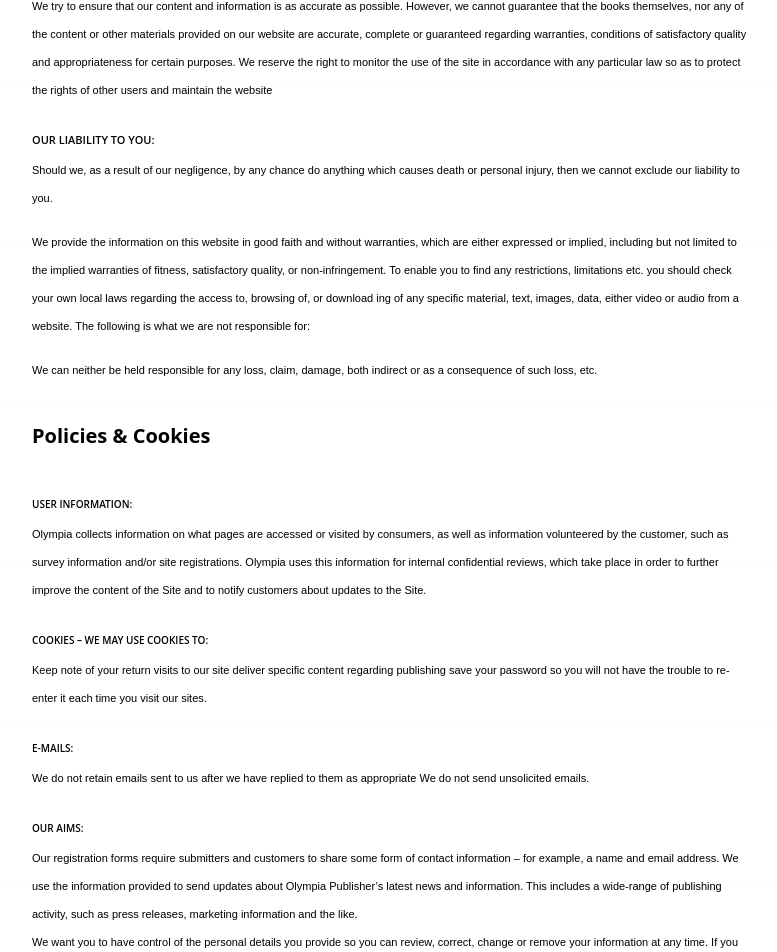
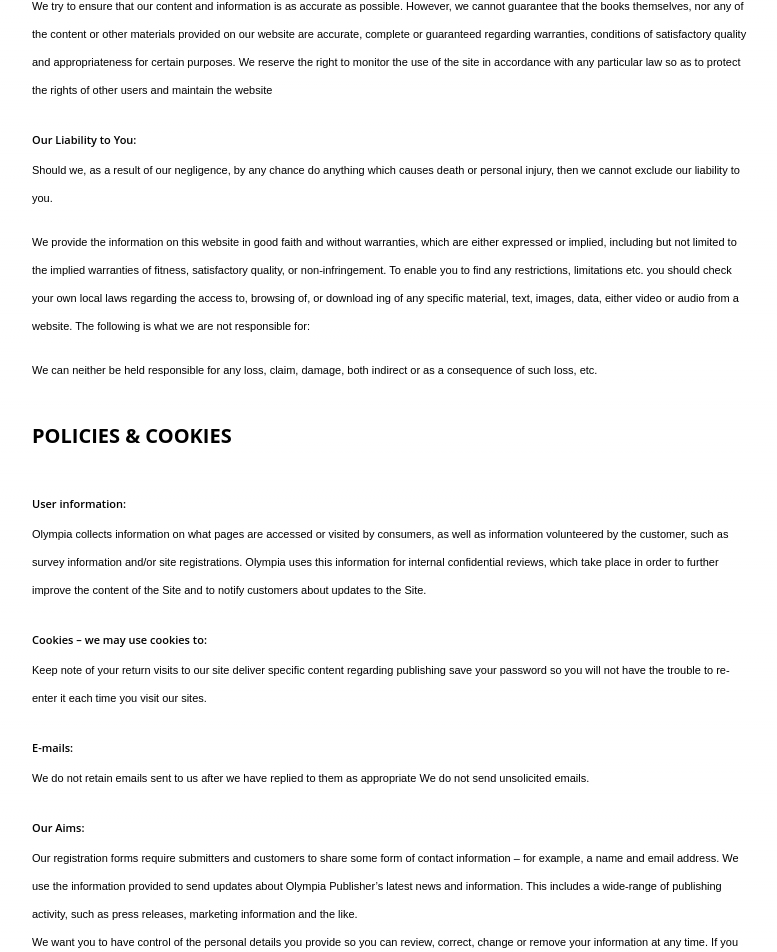
Before and after one commit to Hadees621/Olympia-USA, a Next.js app: page /terms-and-conditions in a window 1280 px wide. Shown: the part 758-1710 px from the top of the page, without its empty margins (248-1025 px from the left). Built offline with nearby package versions, Linux system fonts and the light colour scheme.

Commit message:
chore: /terms fixes

```diff
--- a/src/app/terms-and-conditions/page.js
+++ b/src/app/terms-and-conditions/page.js
@@ -1,7 +1,7 @@
 import Banner from "@/components/common/Banner";
 import React from "react";
 
-const page = () => {
+const Page = () => {
   return (
     <div className="font-open-sans lg:max-w-[800px] xl:max-w-[1000px] 2xl:max-w-[1400px] mx-auto">
       <Banner title={"Terms & Conditions"} />
@@ -14,16 +14,23 @@ const page = () => {
           info@olympiapublishers.com
         </p>
 
-        <h1 className="font-bold text-[18px] font-open-sans lg:hidden">
+        <h1 className="font-bold text-[18px] font-open-sans uppercase lg:hidden">
           {" "}
-          TERMS & CONDITIONS{" "}
+          Terms & Conditions{" "}
         </h1>
-        <h1 className="font-bold text-[20px] lg:py-4 font-open-sans hidden lg:block">
+        <h1 className="font-bold text-[20px] lg:py-4 font-open-sans  hidden lg:block">
           {" "}
           Terms & Conditions{" "}
         </h1>
         <div>
-          <p className="font-semibold text-[12px]">Copyright and Trademarks:</p>
+          <p className="font-semibold text-[12px] lg:text-[11px] hidden lg:flex">
+            Copyright and Trademarks:
+          </p>
+          <p className="font-semibold text-[12px] uppercase lg:hidden">
+            Copyright and Trademarks:
+          </p>
+
+          <p className="font-semibold text-[12px]"></p>
           <div className="lg:space-y-4 text-[11px] lg:leading-7 lg:font-droid-sans">
             <p>
               This site is owned and operated by Olympia Publishers as part of
@@ -57,7 +64,12 @@ const page = () => {
         </div>
 
         <div>
-          <p className="font-semibold text-[11px]">OUR LIABILITY TO YOU:</p>
+          <p className="font-semibold text-[12px] lg:text-[11px] hidden lg:flex">
+            Our Liability to You:
+          </p>
+          <p className="font-semibold text-[12px] uppercase lg:hidden">
+            OUR LIABILITY TO YOU:
+          </p>
           <div className="lg:space-y-4 text-[11px] lg:leading-7 lg:font-droid-sans">
             <p>
               Should we, as a result of our negligence, by any chance do
@@ -81,19 +93,23 @@ const page = () => {
           </div>
         </div>
 
-        <h1 className="font-bold text-[15px] lg:text-[20px] lg:py-4 font-open-sans lg:hidden">
+        <h1 className="font-bold text-[18px] font-open-sans uppercase lg:hidden">
           {" "}
-          POLICIES AND COOKIES
+          Policies and Cookies
         </h1>
-        <h1 className="font-bold text-[15px] lg:text-[20px] lg:py-4 font-open-sans hidden lg:block">
+        <h1 className="font-bold text-[20px] lg:py-4 font-open-sans uppercase hidden lg:block">
           {" "}
           Policies & Cookies{" "}
         </h1>
 
         <div>
-          <p className="font-semibold text-[12px] lg:text-[10px]">
+          <p className="font-semibold text-[12px] lg:text-[11px] hidden lg:flex">
+            User information:
+          </p>
+          <p className="font-semibold text-[12px] uppercase lg:hidden">
             USER INFORMATION:
           </p>
+          <p className="font-semibold text-[12px] lg:text-[10px]"></p>
           <p className="text-[11px] lg:leading-7 lg:font-droid-sans">
             Olympia collects information on what pages are accessed or visited
             by consumers, as well as information volunteered by the customer,
@@ -105,7 +121,10 @@ const page = () => {
         </div>
 
         <div>
-          <p className="font-semibold text-[12px] lg:text-[10px]">
+          <p className="font-semibold text-[12px] lg:text-[11px] hidden lg:flex">
+            Cookies – we may use cookies to:
+          </p>
+          <p className="font-semibold text-[12px] uppercase lg:hidden">
             COOKIES – WE MAY USE COOKIES TO:
           </p>
           <p className="text-[11px] lg:leading-7 lg:font-droid-sans">
@@ -116,7 +135,10 @@ const page = () => {
         </div>
 
         <div>
-          <p className="font-semibold text-[12px] lg:text-[10px] uppercase">
+          <p className="font-semibold text-[12px] lg:text-[11px] hidden lg:flex">
+            E-mails:
+          </p>
+          <p className="font-semibold text-[12px] uppercase lg:hidden">
             E-mails:
           </p>
           <p className="text-[11px] lg:leading-7 lg:font-droid-sans">
@@ -126,7 +148,10 @@ const page = () => {
         </div>
 
         <div>
-          <p className="font-semibold text-[12px] lg:text-[10px] uppercase">
+          <p className="font-semibold text-[12px] lg:text-[11px] hidden lg:flex">
+            Our Aims:
+          </p>
+          <p className="font-semibold text-[12px] uppercase lg:hidden">
             Our Aims:
           </p>
           <p className="text-[11px] lg:leading-7 lg:font-droid-sans">
@@ -156,4 +181,164 @@ const page = () => {
   );
 };
 
-export default page;
+export default Page;
+
+// import Banner from "@/components/common/Banner";
+// import React from "react";
+
+// const page = () => {
+//   return (
+//     <div className="font-open-sans lg:max-w-[800px] xl:max-w-[1000px] 2xl:max-w-[1400px] mx-auto">
+//       <Banner title={"Terms & Conditions"} />
+//       <div className="space-y-5 px-10 leading-8 font-medium py-10 lg:max-w-[700px] xl:max-w-[800px] 2xl:max-w-[1000px] mx-auto llg:mb-40">
+//         <p className="text-center lg:text-start">
+//           Your use of this website constitutes acceptance by you of the
+//           following Terms and Conditions. Please scroll down to view Olympia’s
+//           policies, if you have any further questions, or your query isn’t
+//           covered below, please let us know by contacting us on
+//           info@olympiapublishers.com
+//         </p>
+
+//         <h1 className="font-bold text-[18px] font-open-sans lg:hidden">
+//           {" "}
+//           TERMS & CONDITIONS{" "}
+//         </h1>
+//         <h1 className="font-bold text-[20px] lg:py-4 font-open-sans hidden lg:block">
+//           {" "}
+//           Terms & Conditions{" "}
+//         </h1>
+//         <div>
+//           <p className="font-semibold text-[12px]">Copyright and Trademarks:</p>
+//           <div className="lg:space-y-4 text-[11px] lg:leading-7 lg:font-droid-sans">
+//             <p>
+//               This site is owned and operated by Olympia Publishers as part of
+//               Ashwell Publishing Limited. All information and material appearing
+//               on the Site are displayed for the sole use of Olympia Publishers.
+//               All software used on this Site and all content contained within
+//               the Site (site design, graphics, text, video, audio, copy) is
+//               property of Olympia Publishers Limited and is protected by
+//               international copyright laws.
+//             </p>
+//             <p>
+//               The advantage to yourself is that you will be able to obtain
+//               access to the material on this website, free of charge, and to do
+//               so you will not have to register any details about yourself which
+//               you can imagine is an advantage. However – should you wish to
+//               purchase or actually to order anything – we do require you to
+//               register so that you are enabled to receive from us the goods you
+//               want.
+//             </p>
+//             <p>
+//               We try to ensure that our content and information is as accurate
+//               as possible. However, we cannot guarantee that the books
+//               themselves, nor any of the content or other materials provided on
+//               our website are accurate, complete or guaranteed regarding
+//               warranties, conditions of satisfactory quality and appropriateness
+//               for certain purposes. We reserve the right to monitor the use of
+//               the site in accordance with any particular law so as to protect
+//               the rights of other users and maintain the website
+//             </p>
+//           </div>
+//         </div>
+
+//         <div>
+//           <p className="font-semibold text-[11px]">OUR LIABILITY TO YOU:</p>
+//           <div className="lg:space-y-4 text-[11px] lg:leading-7 lg:font-droid-sans">
+//             <p>
+//               Should we, as a result of our negligence, by any chance do
+//               anything which causes death or personal injury, then we cannot
+//               exclude our liability to you.
+//             </p>
+//             <p>
+//               We provide the information on this website in good faith and
+//               without warranties, which are either expressed or implied,
+//               including but not limited to the implied warranties of fitness,
+//               satisfactory quality, or non-infringement. To enable you to find
+//               any restrictions, limitations etc. you should check your own local
+//               laws regarding the access to, browsing of, or download ing of any
+//               specific material, text, images, data, either video or audio from
+//               a website. The following is what we are not responsible for:
+//             </p>
+//             <p>
+//               We can neither be held responsible for any loss, claim, damage,
+//               both indirect or as a consequence of such loss, etc.
+//             </p>
+//           </div>
+//         </div>
+
+//         <h1 className="font-bold text-[15px] lg:text-[20px] lg:py-4 font-open-sans lg:hidden">
+//           {" "}
+//           POLICIES AND COOKIES
+//         </h1>
+//         <h1 className="font-bold text-[15px] lg:text-[20px] lg:py-4 font-open-sans hidden lg:block">
+//           {" "}
+//           Policies & Cookies{" "}
+//         </h1>
+
+//         <div>
+//           <p className="font-semibold text-[12px] lg:text-[10px]">
+//             USER INFORMATION:
+//           </p>
+//           <p className="text-[11px] lg:leading-7 lg:font-droid-sans">
+//             Olympia collects information on what pages are accessed or visited
+//             by consumers, as well as information volunteered by the customer,
+//             such as survey information and/or site registrations. Olympia uses
+//             this information for internal confidential reviews, which take place
+//             in order to further improve the content of the Site and to notify
+//             customers about updates to the Site.
+//           </p>
+//         </div>
+
+//         <div>
+//           <p className="font-semibold text-[12px] lg:text-[10px]">
+//             COOKIES – WE MAY USE COOKIES TO:
+//           </p>
+//           <p className="text-[11px] lg:leading-7 lg:font-droid-sans">
+//             Keep note of your return visits to our site deliver specific content
+//             regarding publishing save your password so you will not have the
+//             trouble to re-enter it each time you visit our sites.
+//           </p>
+//         </div>
+
+//         <div>
+//           <p className="font-semibold text-[12px] lg:text-[10px] uppercase">
+//             E-mails:
+//           </p>
+//           <p className="text-[11px] lg:leading-7 lg:font-droid-sans">
+//             We do not retain emails sent to us after we have replied to them as
+//             appropriate We do not send unsolicited emails.
+//           </p>
+//         </div>
+
+//         <div>
+// <p className="font-semibold text-[12px] lg:text-[10px] uppercase">
+//   Our Aims:
+// </p>
+//           <p className="text-[11px] lg:leading-7 lg:font-droid-sans">
+//             Our registration forms require submitters and customers to share
+//             some form of contact information – for example, a name and email
+//             address. We use the information provided to send updates about
+//             Olympia Publisher’s latest news and information. This includes a
+//             wide-range of publishing activity, such as press releases, marketing
+//             information and the like.
+//           </p>
+//           <p className="text-[11px] lg:leading-7 lg:font-droid-sans">
+//             We want you to have control of the personal details you provide so
+//             you can review, correct, change or remove your information at any
+//             time. If you ever have any issues with this please contact us on:
+//             info@olympiapublishers.com
+//           </p>
+//           <p className="text-[11px] lg:leading-7 lg:font-droid-sans">
+//             Our Cookies do not contain any personally identifiable information
+//             concerning you or individuals and we will not share, disclose,
+//             report, transfer or disseminate information to any person other than
+//             to you as an author, if you opt out of our cookies, your experience
+//             of our website will not be impaired.
+//           </p>
+//         </div>
+//       </div>
+//     </div>
+//   );
+// };
+
+// export default page;
```
